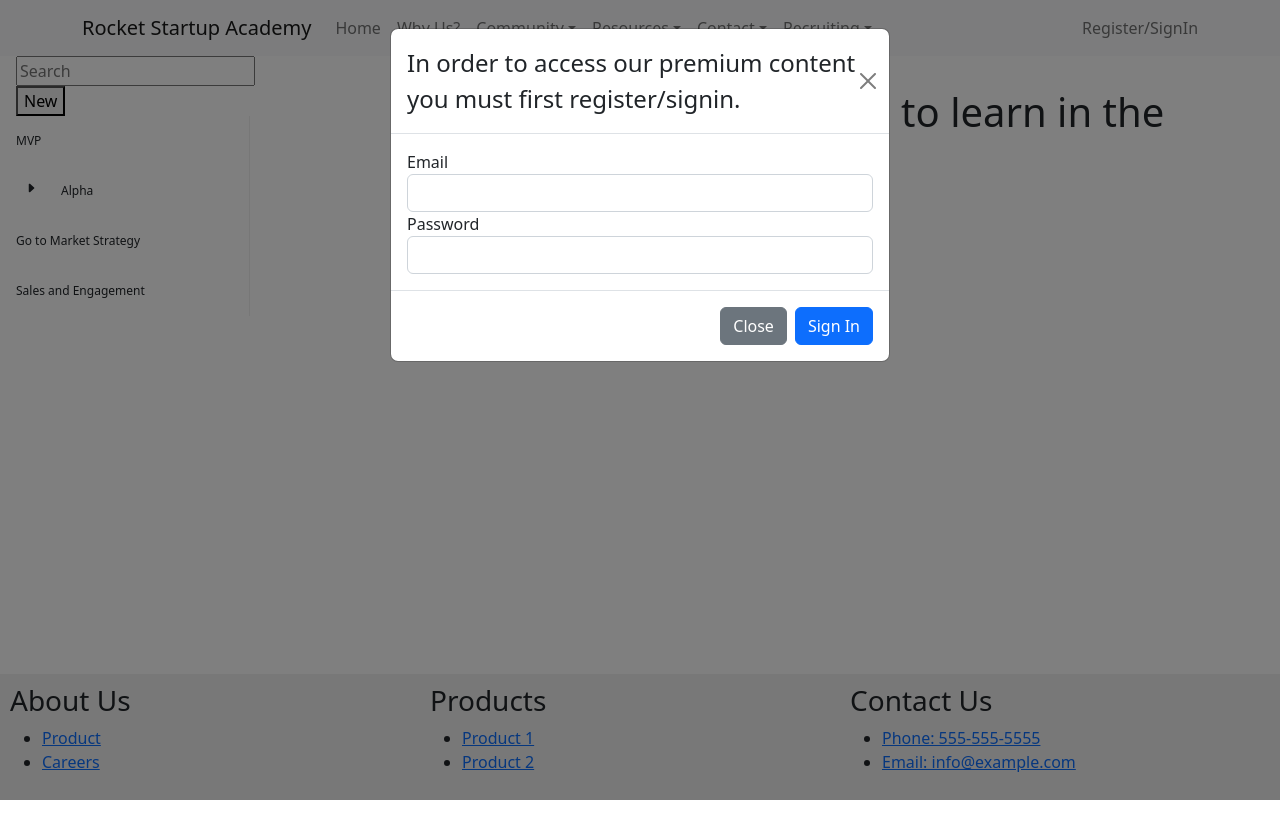
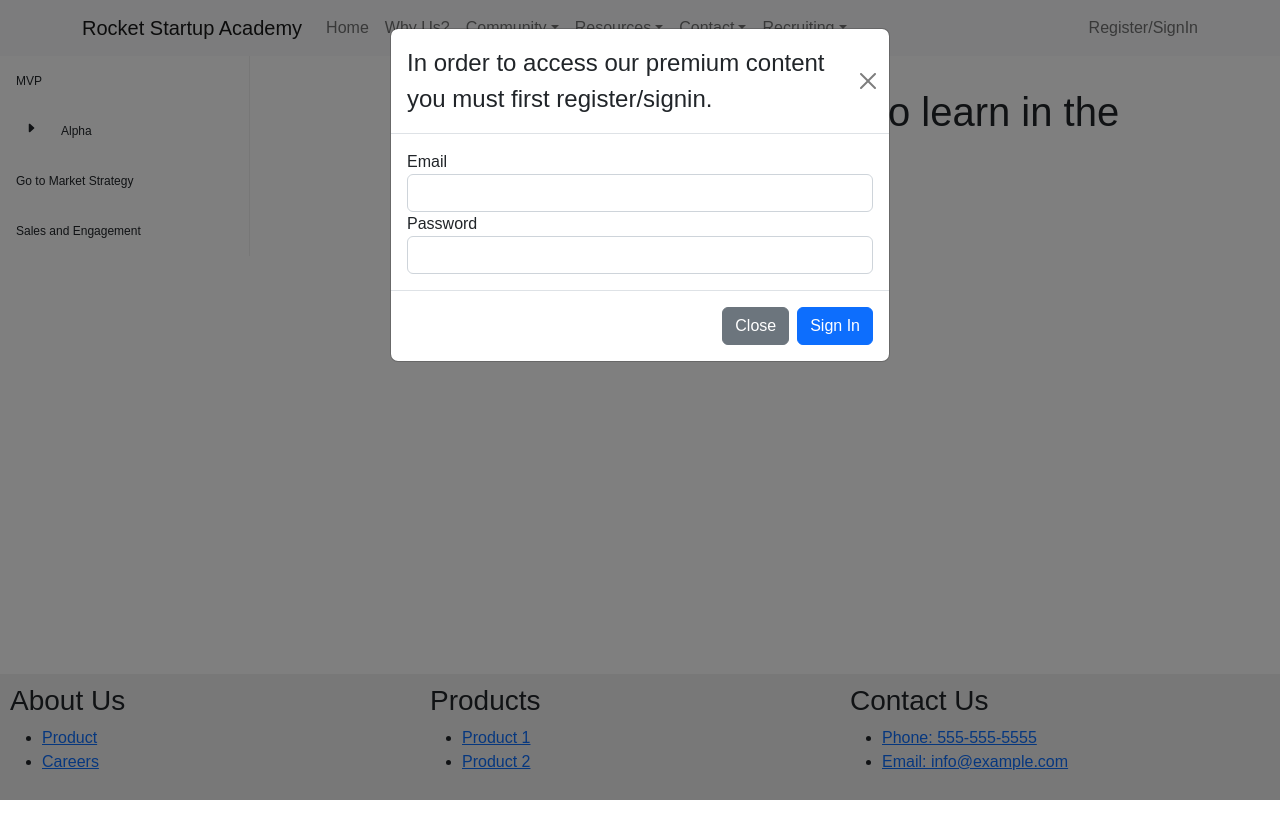
Before and after one commit to PrimeTimeTran/react-ts-knowledgebase, a React (Vite) app: page / in a window 1280 px wide. Shown: the top 838 px of the page. Built offline with nearby package versions, Linux system fonts and the light colour scheme.

Commit message:
RF: Code styling

```diff
--- a/src/index.css
+++ b/src/index.css
@@ -1,3 +1,6 @@
+* {
+  font-family: Arial, Helvetica, sans-serif !important;
+}
 
 #sidebar {
   width: 22rem;
--- a/src/routes/root.tsx
+++ b/src/routes/root.tsx
@@ -18,42 +18,21 @@ export default function Root() {
       <Nav />
       <Row className={'vh-100'}>
         <div id="sidebar">
-          <div>
-            <form id="search-form" role="search">
-              <input
-                id="q"
-                aria-label="Search contacts"
-                placeholder="Search"
-                type="search"
-                name="q"
-              />
-              <div id="search-spinner" aria-hidden hidden={true} />
-              <div className="sr-only" aria-live="polite"></div>
-            </form>
-            <form method="post">
-              <button type="submit">New</button>
-            </form>
-          </div>
           <Sidebar
             rootStyles={{
               [`.${sidebarClasses.container}`]: {
                 backgroundColor: 'white',
               },
               [`.${menuClasses.label}`]: {
-                // Clip is and scroll on x axis
+                // Scroll x axis for sidebar menu items
                 overflowX: 'scroll',
                 textOverflow: 'clip',
                 fontSize: 12,
-                // Wrap the text in submenu
+                // Wrap submenu text
                 whiteSpace: 'break-spaces',
               },
               [`.${menuClasses.label}::-webkit-scrollbar`]: {
                 display: 'none',
-              },
-              [`.${menuClasses.menuItemRoot}`]: {
-                // border: '1px solid red'
-                // borderLeftWidth: 1,
-                // borderLeft: 'red',
               },
             }}
           >
```
